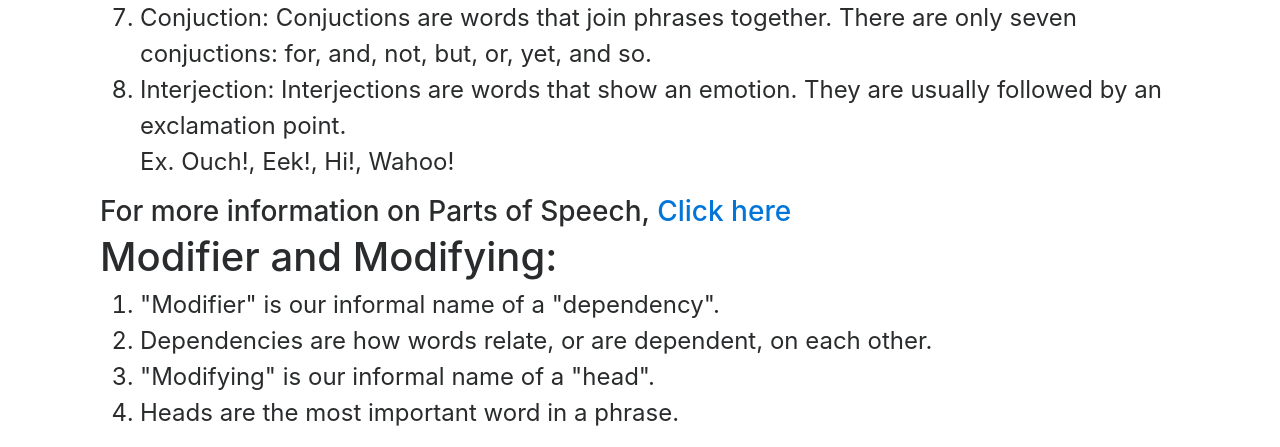
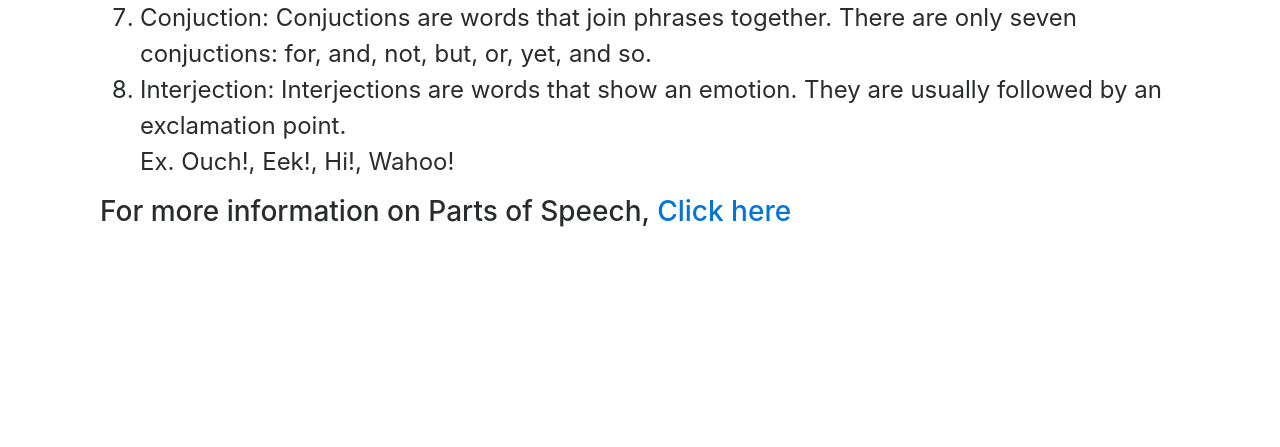
Before and after one commit to jferragut666/lang, a Flask app: page /explanations in a window 1280 px wide. Shown: the part 677-1124 px from the top of the page. After the commit the page ends 904 px from the top, so only its background shows below. Run offline with Flask 2, Linux system fonts and the light colour scheme; some libraries are stand-ins or nearby versions.

Commit message:
Last minute updates

```diff
--- a/app/templates/Aboutus.html
+++ b/app/templates/Aboutus.html
@@ -15,7 +15,7 @@
 <div class= "aboutus" >
     <div class="col-12">
     <h1> Our mission </h1>
-    <h4> Our mission is to provide a user-friendly way to help people learn English by helping learners understand the different Parts of Speech. </h4>
+    <h4> Our mission is to provide a user-friendly way to help people learn English by <br> helping learners understand the different Parts of Speech. </h4>
     <h1> About us </h1>
     <h4> We are a high school CodeTN team. This is our first year doing this event, but we hope to do it in many more years to come. </h4>
     <h4> Nathan and Jacob are sophomores, brothers and our oldest members. They have been coding since they were eight years old. </h4>
--- a/app/templates/Explanations.html
+++ b/app/templates/Explanations.html
@@ -5,8 +5,6 @@ further research on the subject.-->
 {% block title %}
 <title> Parts of Speech</title>
 {% endblock %}
-
-{% block logo %} {% endblock %}
 
 {% block navbar %}
 {% endblock %}
@@ -32,13 +30,6 @@ further research on the subject.-->
   <p> </p>
   <p> </p>
   <h3> For more information on Parts of Speech, <a href = http://partofspeech.org/> Click here </a></h3>
-  <h1>Modifier and Modifying:</h1>
-  <ol>
-    <li>"Modifier" is our informal name of a "dependency".</li>
-    <li>Dependencies are how words relate, or are dependent, on each other.</li>
-    <li>"Modifying" is our informal name of a "head".</li>
-    <li>Heads are the most important word in a phrase.</li>
-  </ol>
 
 
 </div>
```
